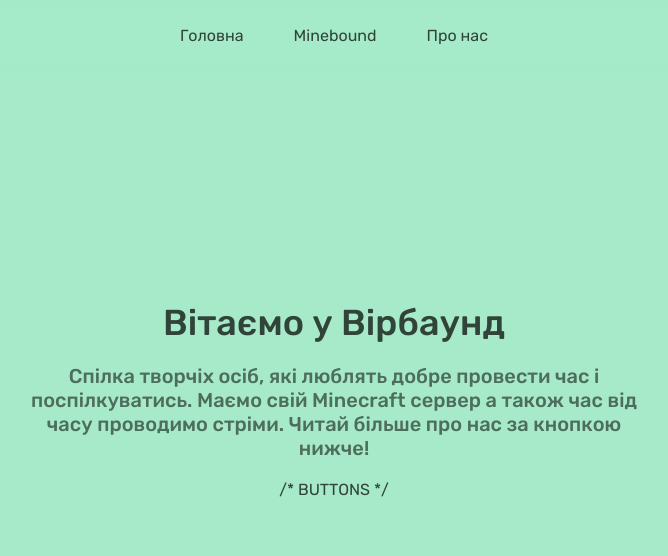
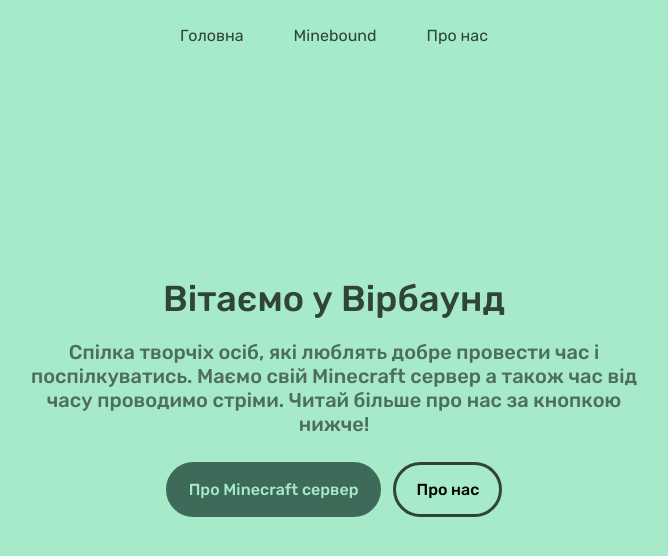
Before and after one commit to LifelessShirt/Virbound, a React (Create React App) app: page / in a window 1280 px wide. Shown: the top 556 px of the page, without its empty margins (306-974 px from the left). Built offline with nearby package versions, Linux system fonts and the light colour scheme.

Commit message:
Added buttons

```diff
--- a/src/App.css
+++ b/src/App.css
@@ -5,6 +5,7 @@
     --accent-color-2-half-transparent: #7abc8688;
     --main-color: #304439;
     --main-color-half-transparent: #30443988;
+    --main-color-button-transparent: #30443933;
     --main-color-2: #3e6a5a;
     --main-color-2-half-transparent: #415c4d88;
     --white-color: #f2f2f2;
--- a/src/App.tsx
+++ b/src/App.tsx
@@ -11,7 +11,7 @@
 const App = () => {
   var pathname = useLocation().pathname;
   return (
-    <div className={`Main`/*${pathname == '/' ? 'MainHome' : ''} : pathname == '/minebound' ? 'MainMinebound' : pathname == '/about' ? 'MainAbout' : ''}*/}>
+    <div className={`Main`/*${pathname == '/' ? 'MainHome' : pathname == '/minebound' ? 'MainMinebound' : pathname == '/about' ? 'MainAbout' : ''}*/}>
     <Menu currentPath={pathname} />
     <Routes>
       <Route path="/" element={<Home />} />
--- /dev/null
+++ b/src/Components/Button/Button.module.css
@@ -0,0 +1,23 @@
+.Button {
+  font-family: Title, system-ui, -apple-system, BlinkMacSystemFont, 'Segoe UI', Roboto, Oxygen, Ubuntu, Cantarell, 'Open Sans', 'Helvetica Neue', sans-serif;
+  display: inline-block;
+  padding: 15px 20px;
+  margin: 6px;
+  background: transparent;
+  border: 3px solid var(--main-color);
+  border-radius: 30px;
+  font-size: 1em;
+}
+.Button:hover {
+  background: var(--main-color-button-transparent);
+  cursor: pointer;
+}
+.ButtonFocus {
+    background: var(--main-color-2);
+    border: 3px solid var(--main-color-2);
+    color: var(--accent-color);
+}
+.ButtonFocus:hover {
+    background: var(--main-color);
+    border: 3px solid var(--main-color);
+}
--- /dev/null
+++ b/src/Components/Button/Button.tsx
@@ -0,0 +1,12 @@
+import React from 'react';
+import Style from './Button.module.css';
+
+export interface ButtonProps {children:React.ReactNode,type?:string}
+
+export function Button({children,type}:ButtonProps) {
+  return (
+    <button className={`${Style.Button} ${type == 'focus' ? Style.ButtonFocus : ''}`}>
+      {children}
+    </button>
+  );
+}
--- /dev/null
+++ b/src/Components/Button/index.tsx
@@ -0,0 +1,2 @@
+export {Button} from './Button';
+export type {ButtonProps} from './Button';
--- a/src/Pages/Home/Home.tsx
+++ b/src/Pages/Home/Home.tsx
@@ -1,6 +1,7 @@
 import React from 'react';
 import { Title } from '../../Components/Title';
 import { Subtitle } from '../../Components/Subtitle';
+import { Button } from '../../Components/Button';
 
 function Home() {
   return ( <>
@@ -10,7 +11,7 @@
         <Subtitle>
           Спілка творчіх осіб, які люблять добре провести час і поспілкуватись. Маємо свій Minecraft сервер а також час від часу проводимо стріми. Читай більше про нас за кнопкою нижче!
         </Subtitle>
-        /* BUTTONS */
+        <Button type="focus">Про Minecraft сервер</Button><Button>Про нас</Button>
       </div></div>
     </div>
     </>
```
